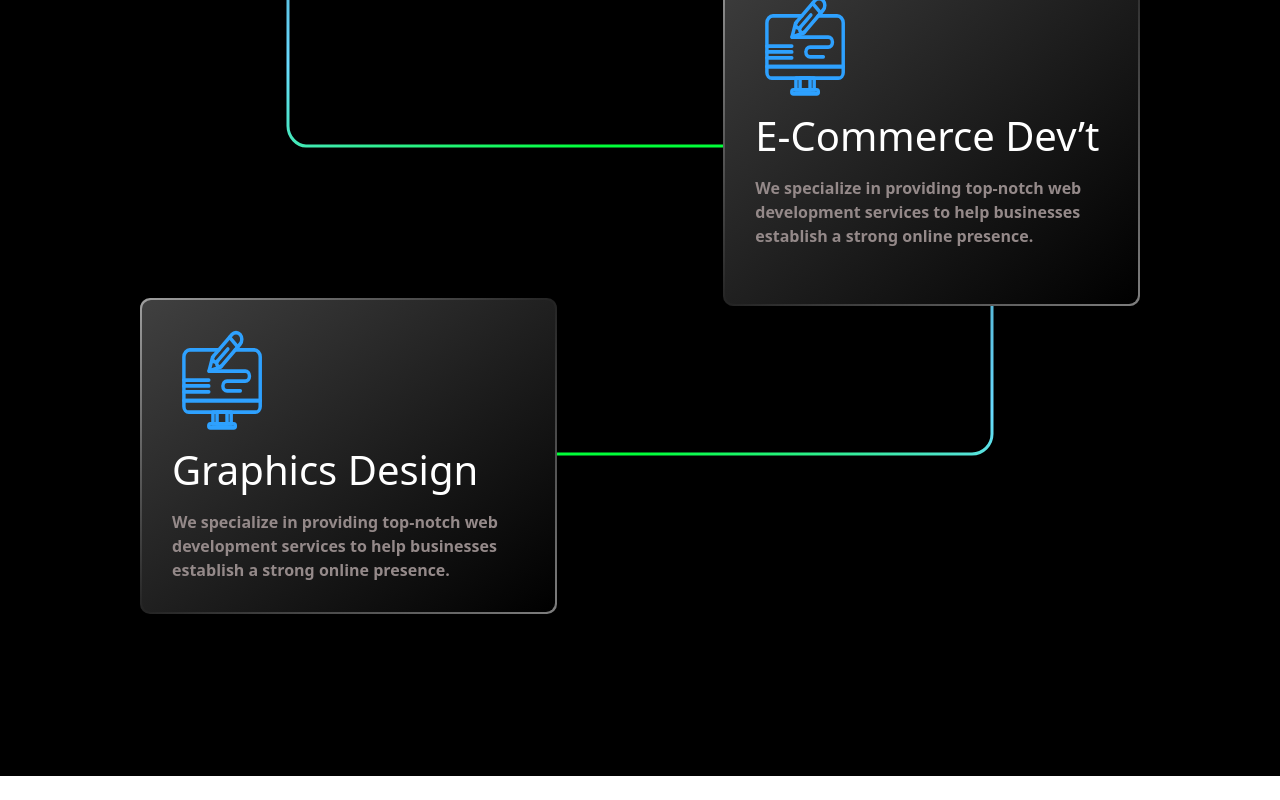
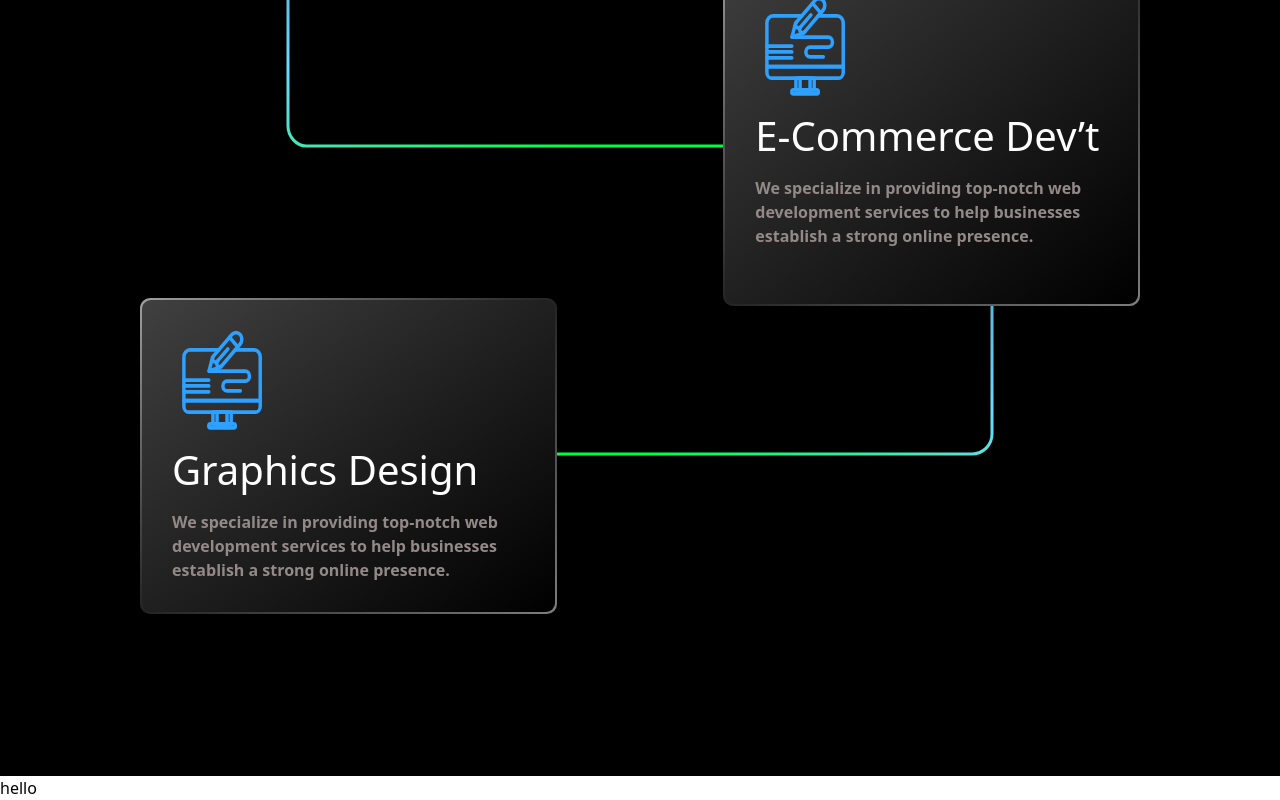
Before and after one commit to Upsurge-Tech/UpsurgeVite, a React (Vite) app in the folder upsurge/: page / in a window 1280 px wide. Shown: the part 2490-3290 px from the top of the page. Before the commit the page ends 3266 px from the top, so only its background shows below. Built offline with nearby package versions, Linux system fonts and the light colour scheme.

Commit message:
connect to app component

```diff
--- a/upsurge/src/App.jsx
+++ b/upsurge/src/App.jsx
@@ -1,11 +1,13 @@
 import Home from './components/home/home.jsx'
 import Services from './components/Services'
+import OurValues from './components/OurValues'
 
 function App() {
   return (
-    <main >
+    <main>
       <Home />
       <Services />
+      <OurValues />
     </main>
   )
 }
--- /dev/null
+++ b/upsurge/src/components/OurValues/index.jsx
@@ -0,0 +1,3 @@
+export default function OurValues() {
+  return <p>hello</p>
+}
```
